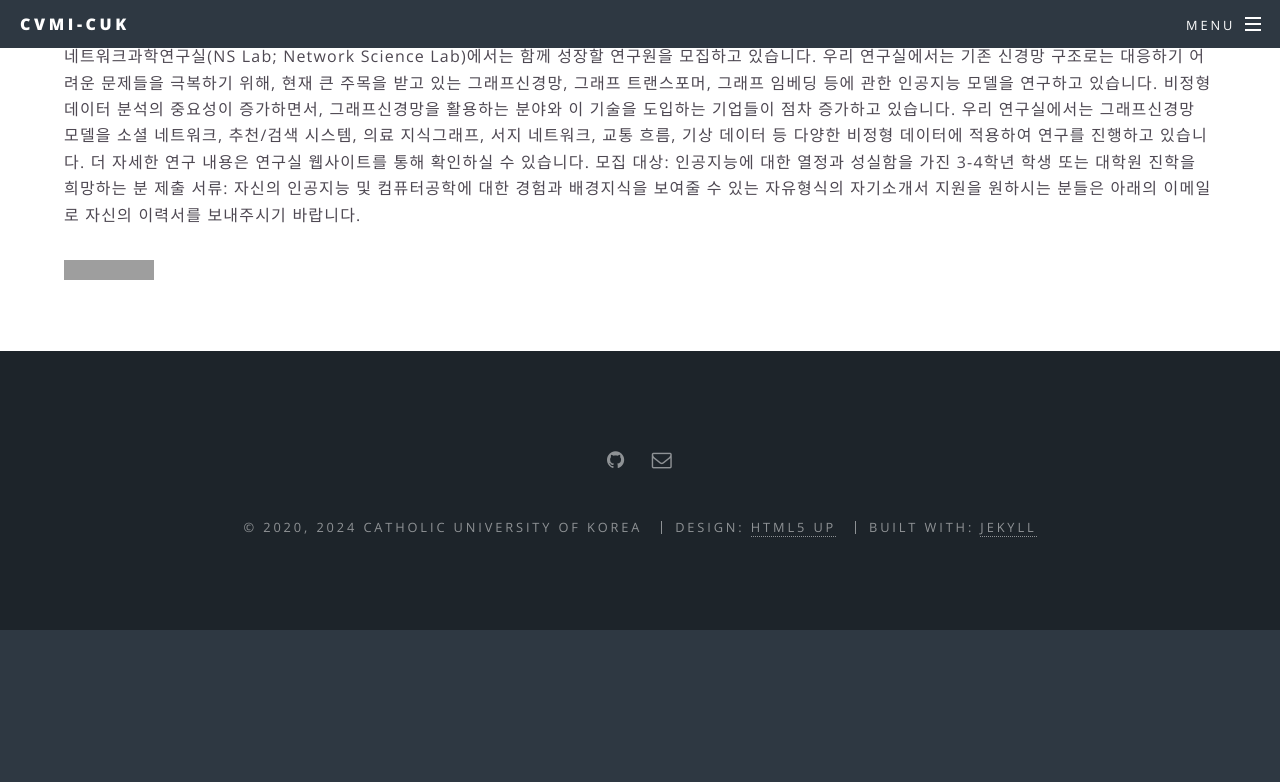
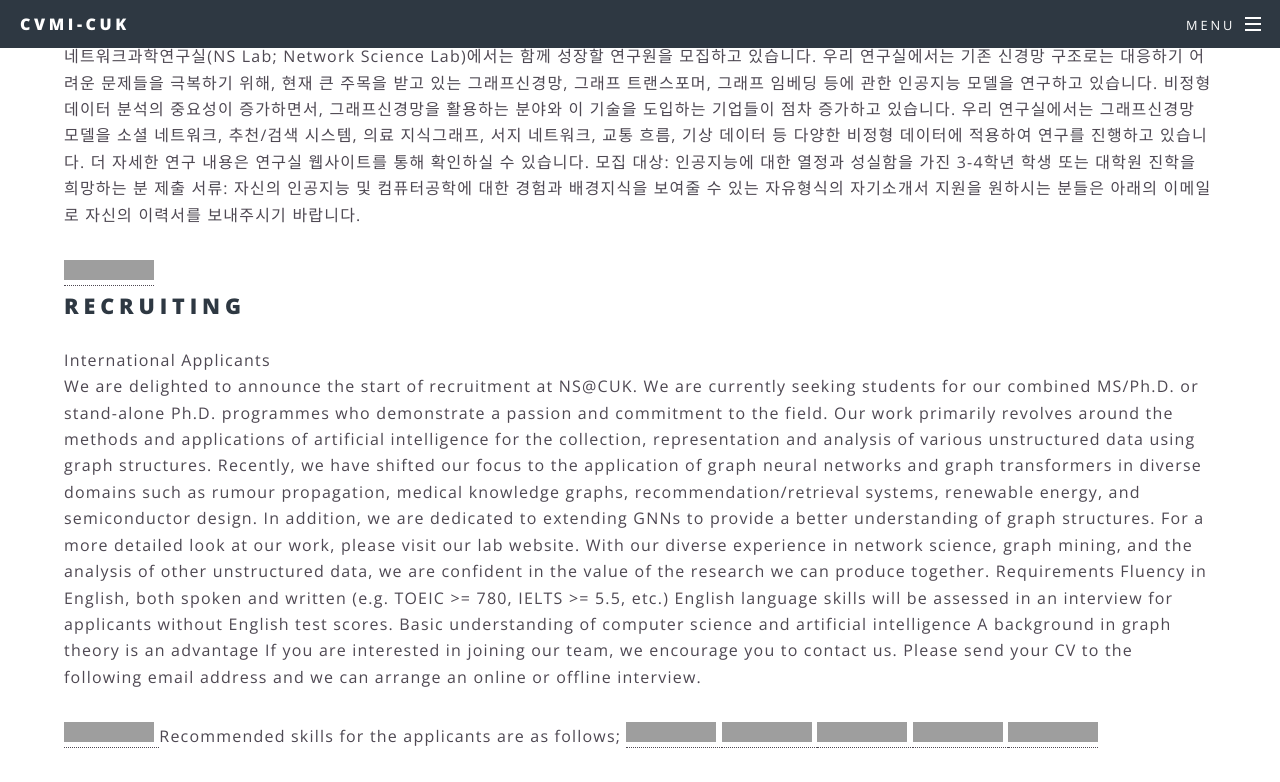
Before and after one commit to CVMILab-CUK/cvmilab-cuk.github.io, a Jekyll site: the page built from 4-contact.html, in a window 1280 px wide and 1400 px high, scrolled down 564 px. Shown: the top 782 px of the window. Built offline with Jekyll 4.4.1, drawn with Linux system fonts in a browser that asks for light colours; before the commit the page ends 1194 px from its top, so only the background shows below that; some of the changed text lies outside the part shown; grey boxes are pictures that could not be loaded.

Commit message:
example Contact

```diff
--- a/4-contact.html
+++ b/4-contact.html
@@ -3,8 +3,10 @@ layout: page
 title: Contact
 ---
 <section>
+    <header>
     <h2> Recruiting</h2>
     <p>Domestic Applicants</p>
+    </header>
 
     <p>
     네트워크과학연구실(NS Lab; Network Science Lab)에서는 함께 성장할 연구원을 모집하고 있습니다.
@@ -17,5 +19,62 @@ title: Contact
     제출 서류: 자신의 인공지능 및 컴퓨터공학에 대한 경험과 배경지식을 보여줄 수 있는 자유형식의 자기소개서
     지원을 원하시는 분들은 아래의 이메일로 자신의 이력서를 보내주시기 바랍니다.
     </p>
+    <a href="mailto:hckang19@catholic.ac.kr">
     <img  src="https://img.shields.io/badge/Professor-Mail-blue" />
+    </a>
 </section>
+
+<section>
+    <h2> Recruiting</h2>
+    <header>
+    International Applicants
+    </header>
+    <p>
+    We are delighted to announce the start of recruitment at NS@CUK. We are currently seeking students for our combined MS/Ph.D. or stand-alone Ph.D. programmes who demonstrate a passion and commitment to the field. Our work primarily revolves around the methods and applications of artificial intelligence for the collection, representation and analysis of various unstructured data using graph structures.
+
+    Recently, we have shifted our focus to the application of graph neural networks and graph transformers in diverse domains such as rumour propagation, medical knowledge graphs, recommendation/retrieval systems, renewable energy, and semiconductor design. In addition, we are dedicated to extending GNNs to provide a better understanding of graph structures. For a more detailed look at our work, please visit our lab website.
+
+    With our diverse experience in network science, graph mining, and the analysis of other unstructured data, we are confident in the value of the research we can produce together.
+
+    Requirements
+    Fluency in English, both spoken and written (e.g. TOEIC >= 780, IELTS >= 5.5, etc.)
+    English language skills will be assessed in an interview for applicants without English test scores.
+    Basic understanding of computer science and artificial intelligence
+    A background in graph theory is an advantage
+    If you are interested in joining our team, we encourage you to contact us. Please send your CV to the following email address and we can arrange an online or offline interview.
+    </p>
+    <a href="mailto:hckang19@catholic.ac.kr">
+        <img  src="https://img.shields.io/badge/Professor-Mail-blue" />
+    </a>
+
+    Recommended skills for the applicants are as follows;
+
+    <a href="https://www.python.org/">
+        <img  src="https://img.shields.io/badge/Python-3776AB?style=flat-square&logo=Python&logoColor=FFFFFF" />
+    </a>
+    <a href="https://numpy.org/">
+        <img  src="https://img.shields.io/badge/NumPy-013243?style=flat-square&logo=numpy&logoColor=FFFFFF" />
+    </a>
+    <a href="https://opencv.org/releases/">
+        <img  src="https://img.shields.io/badge/OpenCV-blue?style=flat-square&logo=opencv&logoColor=FFFFFF" />
+    </a>
+    <a href="https://scikit-learn.org/stable/">
+        <img  src="https://img.shields.io/badge/Scikit-Learn-f89939?style=flat-square&logo=scikitlearn&logoColor=FFFFFF" />
+    </a>
+    <a href="https://pytorch.org/">
+        <img  src="https://img.shields.io/badge/PyTorch-EE4C2C?style=flat-square&logo=pytorch&logoColor=FFFFFF" />
+    </a>
+
+</section>
+
+
+<section>
+    <p>
+        <center>
+            <iframe src="https://www.google.com/maps/embed?pb=!1m18!1m12!1m3!1d791.4874201478734!2d126.80056756965911!3d37.485513798253734!2m3!1f0!2f0!3f0!3m2!1i1024!2i768!4f13.1!3m3!1m2!1s0x357b62c251e9ac79%3A0xee52f93a15d72cde!2z6rCA7Yao66at64yA7ZWZ6rWQIOuLpOyGlOq0gA!5e0!3m2!1sko!2skr!4v1713426356653!5m2!1sko!2skr" width="600" height="450" style="border:0;" allowfullscreen="" loading="lazy" referrerpolicy="no-referrer-when-downgrade"></iframe>
+        </center>
+    </p>
+    <p>
+    경기도 부천시 지봉로 43 가톨릭대학교 성심교정 다솔관 D543호 Computer Vision & Machine Intelligence 연구실.
+    </p>
+</section>
```
